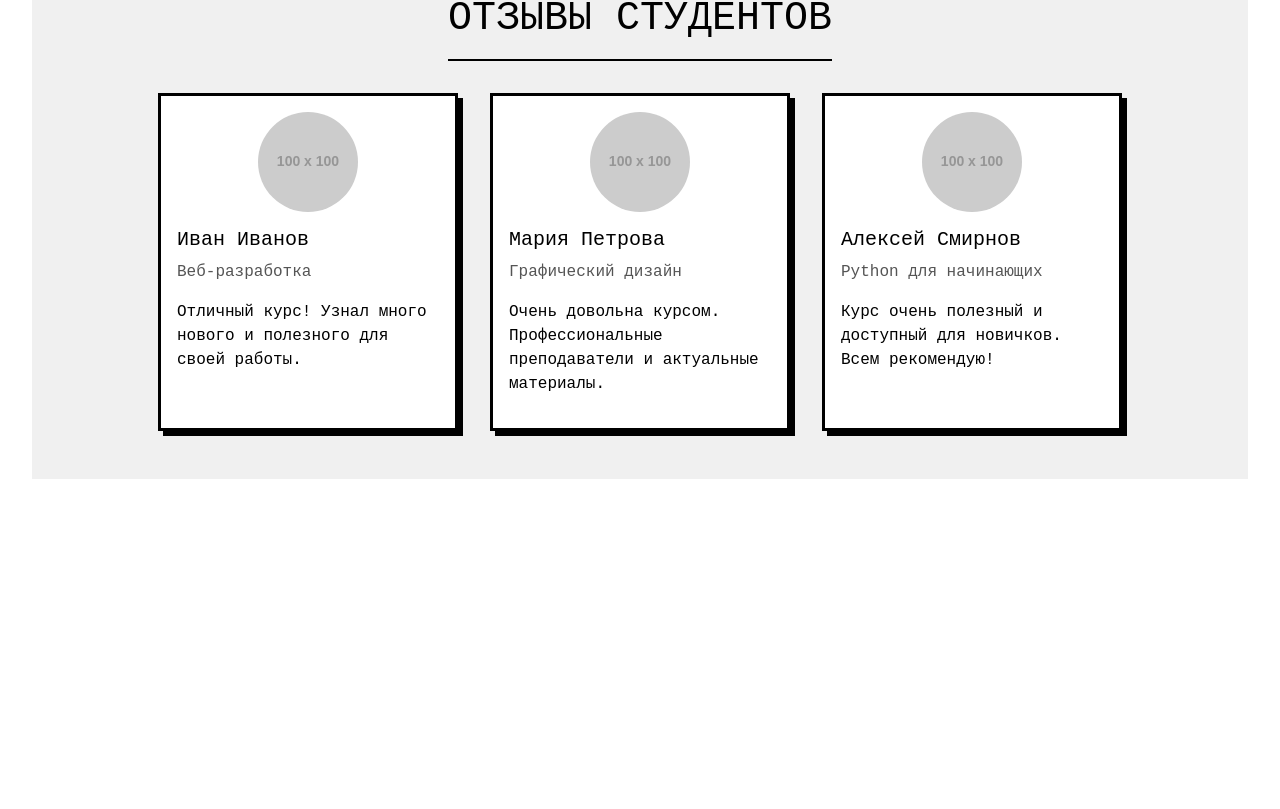
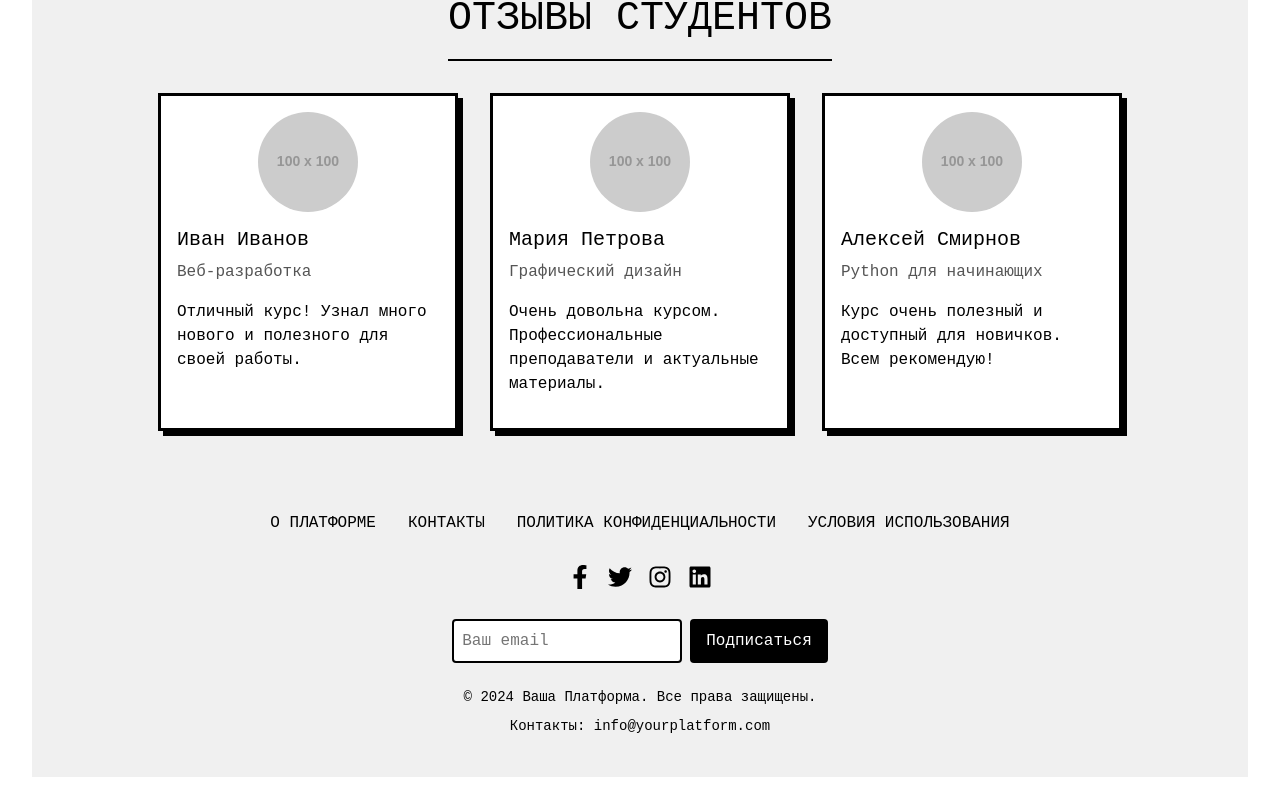
Before and after one commit to visualGravitySense/react-bisonwise, a React (Vite) app: page / in a window 1280 px wide. Shown: the part 3806-4615 px from the top of the page. Before the commit the page ends 4317 px from the top, so only its background shows below. Built offline with nearby package versions, Linux system fonts and the light colour scheme.

Commit message:
footer and dark mode example for body

```diff
--- a/package.json
+++ b/package.json
@@ -14,6 +14,7 @@
     "react": "^18.3.1",
     "react-bootstrap": "^2.10.4",
     "react-dom": "^18.3.1",
+    "react-icons": "^5.3.0",
     "react-router-dom": "^6.26.2"
   },
   "devDependencies": {
--- a/src/App.css
+++ b/src/App.css
@@ -58,3 +58,46 @@
 .dark-mode .navbar-light .nav-link:hover {
   color: #f0ad4e !important; /* Цвет при наведении в тёмном режиме с !important */
 }
+
+/* Home.css */
+.home-page {
+  background-color: #fff;
+  color: #000;
+  transition: background-color 0.3s ease, color 0.3s ease;
+}
+
+/* Dark Mode Styles */
+.home-page.dark-mode {
+  background-color: #1e1e1e;
+  color: #f0f0f0;
+}
+
+/* Additional Styles for Dark Mode */
+.home-page.dark-mode .hero-section,
+.home-page.dark-mode .featured-courses,
+.home-page.dark-mode .course-categories,
+.home-page.dark-mode .popular-courses,
+.home-page.dark-mode .promo-banners,
+.home-page.dark-mode .about-section,
+.home-page.dark-mode .student-testimonials {
+  background-color: #333;
+  color: #f0f0f0;
+}
+
+/* App.css */
+.app {
+  transition: background-color 0.3s ease, color 0.3s ease;
+}
+
+/* Dark Mode Styles */
+.app.dark-mode {
+  background-color: #1e1e1e;
+  color: #f0f0f0;
+}
+
+/* Example: Dark Mode Styles for specific components */
+.app.dark-mode .header,
+.app.dark-mode .footer {
+  background-color: #333;
+  color: #f0f0f0;
+}
--- a/src/App.jsx
+++ b/src/App.jsx
@@ -12,6 +12,7 @@ import InstructorCourses from './pages/instructor/Courses';
 import EditCourse from './pages/instructor/EditCourse';
 import AdminDashboard from './pages/admin/Dashboard';
 import Header from "./components/Header";
+import Footer from "./components/Footer";
 import './App.css';
 
 function App() {
@@ -26,6 +27,7 @@ function App() {
     <Router>
       <div className={`app ${theme === 'dark' ? 'dark-mode' : ''}`}>
         <Header theme={theme} toggleTheme={toggleTheme} />
+
 
         {/* Другие компоненты */}
       </div>
@@ -43,6 +45,7 @@ function App() {
         <Route path="/admin/dashboard" element={<AdminDashboard />} />
         {/* Add other routes here */}
       </Routes>
+      <Footer theme={theme} toggleTheme={toggleTheme} />
     </Router>
   );
 }
--- /dev/null
+++ b/src/components/Footer.css
@@ -0,0 +1,118 @@
+/* Footer.css */
+.footer {
+    padding: 2rem 0;
+    background-color: #f0f0f0;
+    color: #000;
+    text-align: center;
+    font-family: 'Courier New', Courier, monospace;
+  }
+
+  .footer-container {
+    max-width: 1200px;
+    margin: 0 auto;
+  }
+
+  .footer-links {
+    margin-bottom: 1.5rem;
+  }
+
+  .footer-links a {
+    color: #000;
+    text-decoration: none;
+    margin: 0 1rem;
+    font-size: 1rem;
+    text-transform: uppercase;
+    border-bottom: 2px solid transparent;
+    transition: border-color 0.3s ease;
+  }
+
+  .footer-links a:hover {
+    border-bottom: 2px solid #000;
+  }
+
+  .footer-social {
+    margin-bottom: 1.5rem;
+  }
+
+  .footer-social a {
+    color: #000;
+    margin: 0 0.5rem;
+    font-size: 1.5rem;
+    transition: color 0.3s ease;
+  }
+
+  .footer-social a:hover {
+    color: #555;
+  }
+
+  .footer-subscribe form {
+    display: flex;
+    justify-content: center;
+    margin-bottom: 1.5rem;
+  }
+
+  .footer-subscribe input {
+    padding: 0.5rem;
+    font-size: 1rem;
+    border: 2px solid #000;
+    border-radius: 0.25rem;
+    margin-right: 0.5rem;
+  }
+
+  .footer-subscribe button {
+    padding: 0.5rem 1rem;
+    font-size: 1rem;
+    color: #fff;
+    background-color: #000;
+    border: none;
+    border-radius: 0.25rem;
+    cursor: pointer;
+    transition: background-color 0.3s ease;
+  }
+
+  .footer-subscribe button:hover {
+    background-color: #333;
+  }
+
+  .footer-info {
+    font-size: 0.875rem;
+  }
+
+  .footer-info p {
+    margin: 0.5rem 0;
+  }
+
+  /* Dark Mode */
+  .footer.dark-mode {
+    background-color: #1e1e1e;
+    color: #f0f0f0;
+  }
+
+  .footer.dark-mode .footer-links a {
+    color: #f0f0f0;
+  }
+
+  .footer.dark-mode .footer-links a:hover {
+    border-bottom-color: #f0f0f0;
+  }
+
+  .footer.dark-mode .footer-social a {
+    color: #f0f0f0;
+  }
+
+  .footer.dark-mode .footer-social a:hover {
+    color: #bbb;
+  }
+
+  .footer.dark-mode .footer-subscribe input,
+  .footer.dark-mode .footer-subscribe button {
+    border-color: #f0f0f0;
+  }
+
+  .footer.dark-mode .footer-subscribe button {
+    background-color: #333;
+  }
+
+  .footer.dark-mode .footer-subscribe button:hover {
+    background-color: #555;
+  }
--- /dev/null
+++ b/src/components/Footer.jsx
@@ -0,0 +1,36 @@
+import React from 'react';
+import './Footer.css';
+import { FaFacebookF, FaTwitter, FaInstagram, FaLinkedin } from 'react-icons/fa';
+
+const Footer = ({ theme }) => {
+  return (
+    <footer className={`footer ${theme === 'dark' ? 'dark-mode' : ''}`}>
+      <div className="footer-container">
+        <div className="footer-links">
+          <a href="/about">О платформе</a>
+          <a href="/contact">Контакты</a>
+          <a href="/privacy-policy">Политика конфиденциальности</a>
+          <a href="/terms-of-use">Условия использования</a>
+        </div>
+        <div className="footer-social">
+          <a href="https://facebook.com" aria-label="Facebook"><FaFacebookF /></a>
+          <a href="https://twitter.com" aria-label="Twitter"><FaTwitter /></a>
+          <a href="https://instagram.com" aria-label="Instagram"><FaInstagram /></a>
+          <a href="https://linkedin.com" aria-label="LinkedIn"><FaLinkedin /></a>
+        </div>
+        <div className="footer-subscribe">
+          <form>
+            <input type="email" placeholder="Ваш email" required />
+            <button type="submit">Подписаться</button>
+          </form>
+        </div>
+        <div className="footer-info">
+          <p>&copy; {new Date().getFullYear()} Ваша Платформа. Все права защищены.</p>
+          <p>Контакты: info@yourplatform.com</p>
+        </div>
+      </div>
+    </footer>
+  );
+};
+
+export default Footer;
--- a/src/pages/Home.css
+++ b/src/pages/Home.css
@@ -1,9 +1,24 @@
 /* Home.css */
 .home-page {
-    /* Your styles for the home page */
-  }
+  background-color: #fff;
+  color: #000;
+  transition: background-color 0.3s ease, color 0.3s ease;
+}
 
-.dark-mode {
-  background-color: #343a40;
-  color: #f8f9fa;
+/* Dark Mode Styles */
+.home-page.dark-mode {
+  background-color: #1e1e1e;
+  color: #f0f0f0;
 }
+
+/* Additional Styles for Dark Mode */
+.home-page.dark-mode .hero-section,
+.home-page.dark-mode .featured-courses,
+.home-page.dark-mode .course-categories,
+.home-page.dark-mode .popular-courses,
+.home-page.dark-mode .promo-banners,
+.home-page.dark-mode .about-section,
+.home-page.dark-mode .student-testimonials {
+  background-color: #333;
+  color: #f0f0f0;
+}
```
Also changed, not shown: 1 other file (tests, documents, lock files or other folders).
